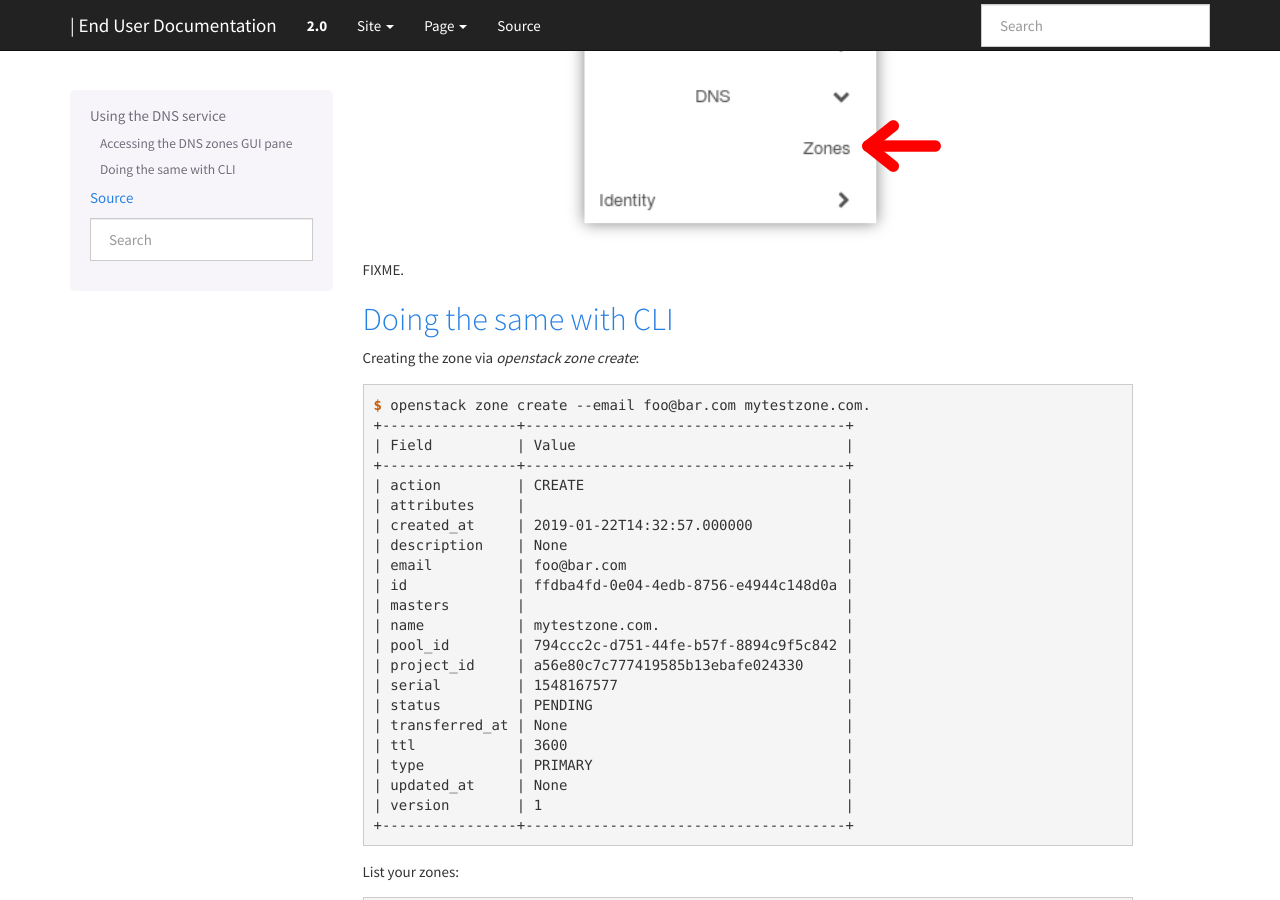
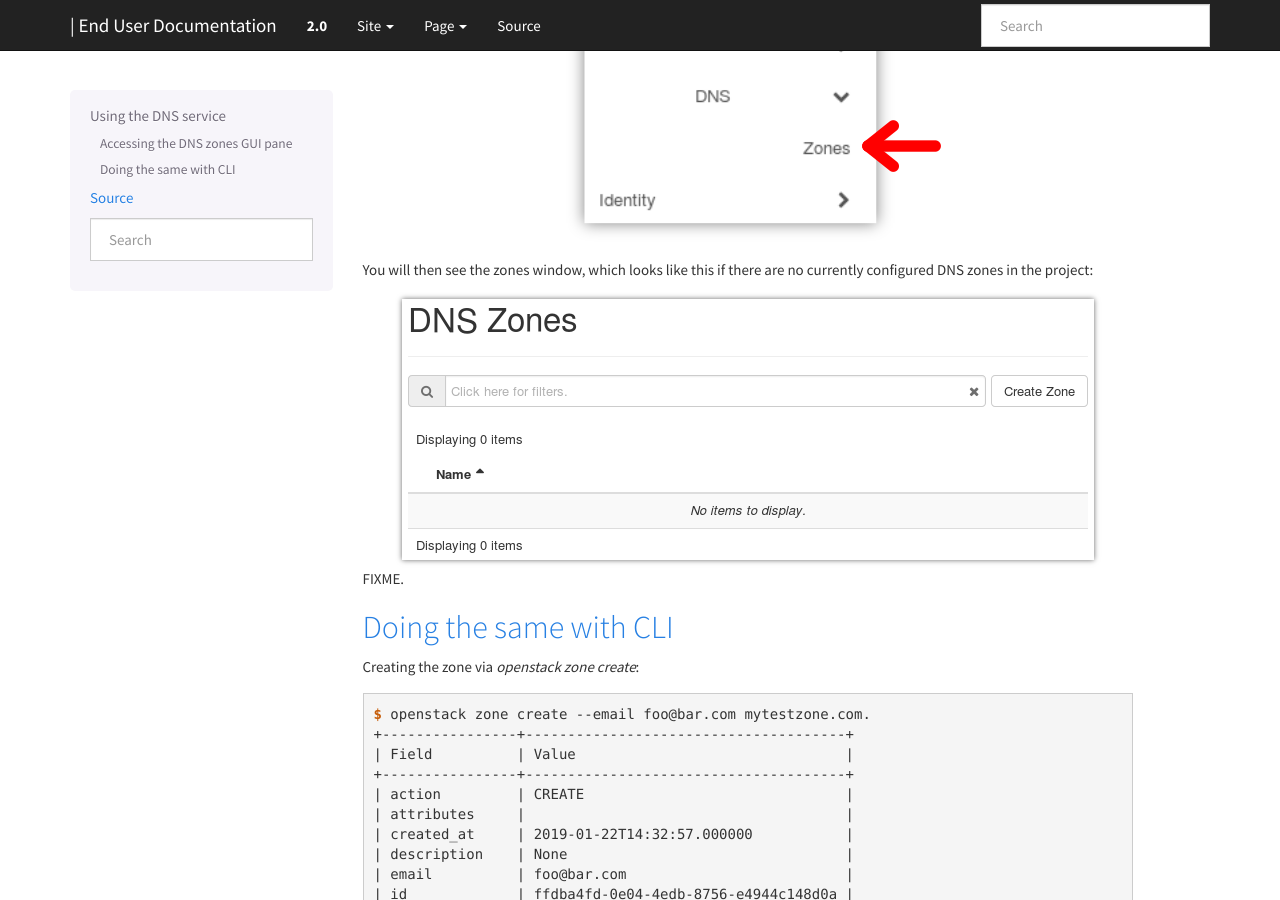
Before and after one commit to norcams/docs-enduser, a Sphinx documentation site: the page built from docs/dns.rst, in a window 1280 px wide and 900 px high, scrolled down 610 px. Built offline with Sphinx 7.4.7, drawn with Linux system fonts in a browser that asks for light colours.

Commit message:
designate

```diff
--- a/docs/dns.rst
+++ b/docs/dns.rst
@@ -21,6 +21,12 @@ then **zones**:
    :align: center
    :alt: Accessing DNS zones menu item
 
+You will then see the zones window, which looks like this if there are
+no currently configured DNS zones in the project:
+
+.. image:: images/dns-zones-01.png
+   :align: center
+   :alt: Empty DNS zones
 
 
 FIXME.
```
Also changed, not shown: docs/images/dns-zones-01.png (added).
